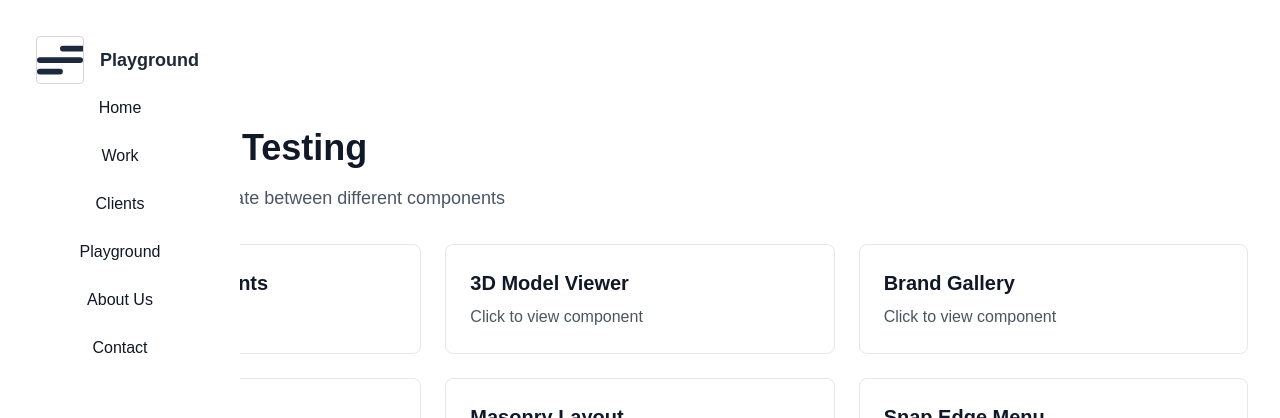
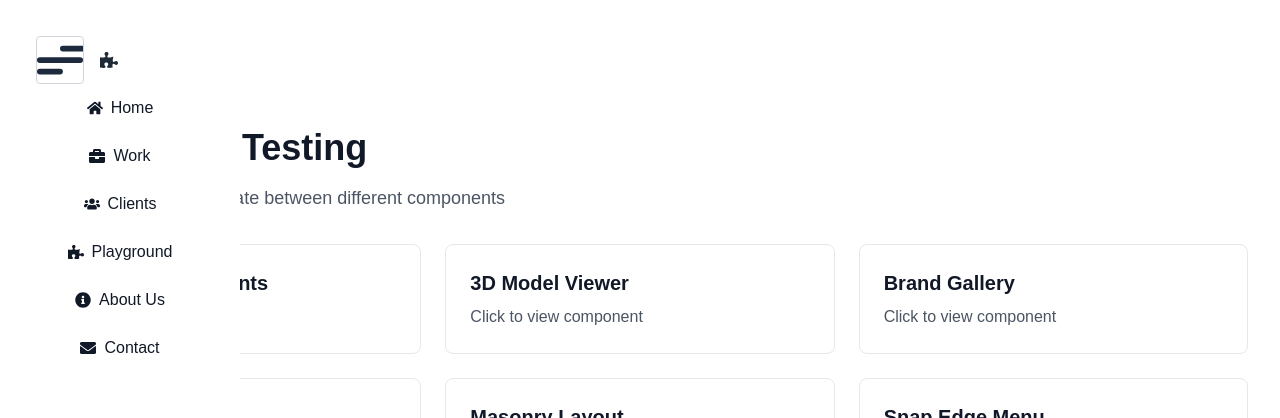
Before and after one commit to nkmnhan/e-portfolio, a Next.js app in the folder webs/portfolio-nextjs/: page /playground in a window 1280 px wide. Shown: the top 418 px of the page. Built offline with nearby package versions, Linux system fonts and the light colour scheme; no server answers.

Commit message:
feat: Refactor NavBar component; introduce NavButton for improved navigation and add icon handling for routes

```diff
--- a/webs/portfolio-nextjs/app/components/nav-bar/index.tsx
+++ b/webs/portfolio-nextjs/app/components/nav-bar/index.tsx
@@ -10,8 +10,7 @@ import {
   SidebarItems,
 } from "flowbite-react";
 import Image from "next/image";
-import { useState, useEffect } from "react";
-import HamburgerBtn from "../hamburger-btn";
+import { useState } from "react";
 import {
   FaFacebook,
   FaInstagram,
@@ -22,9 +21,10 @@ import {
   FaAddressCard,
 } from "react-icons/fa";
 import { clsxMerge } from "@/app/components/themes/utils";
-import { textWhite, textPrimary } from "@/app/components/themes/default-text";
 import { bgPrimary } from "@/app/components/themes/default-bg";
 import { NAV_ITEMS } from "./sites";
+import NavButton from "./nav-button";
+import { NavIcon } from "./sites";
 
 const SOCIAL_LINKS = [
   { icon: FaFacebook, url: "https://facebook.com" },
@@ -32,12 +32,6 @@ const SOCIAL_LINKS = [
   { icon: FaYoutube, url: "https://youtube.com" },
   { icon: FaEnvelope, url: "mailto:your@email.com" },
 ];
-
-const navBtnContainer =
-  "fixed z-50 transition-all duration-200 flex items-center gap-4 p-3 rounded";
-
-const navBtnOpen = "top-6 left-1/2 translate-x-2 sm:left-60";
-const navBtnClosed = "top-6 left-6";
 
 const socialIconClass = clsxMerge(
   "flex items-center justify-center text-xl text-gray-600 hover:text-blue-500 transition h-12 w-12"
@@ -59,68 +53,24 @@ const emptyFunc = () => {
   return <></>;
 };
 
+const navBtnOpen = "top-6 left-1/2 translate-x-2 sm:left-60";
+const navBtnClosed = "top-6 left-6";
+
 export function NavBar() {
   const [isOpen, setIsOpen] = useState(false);
-  const [currentPath, setCurrentPath] = useState<string | undefined>(undefined);
-
-  useEffect(() => {
-    const path = window.location.pathname;
-    setCurrentPath(path);
-  }, []);
-
-  // Add a function to get dynamic className
-  function getLabelClass(path: string | undefined): string {
-    switch (path) {
-      case "/":
-      case "/clients":
-        return clsxMerge("text-lg font-bold", textWhite);
-      case "/contact":
-        return isOpen
-          ? clsxMerge("text-lg font-bold", textWhite)
-          : clsxMerge("text-lg font-bold", textPrimary);
-      default:
-        return isOpen
-          ? clsxMerge("text-lg font-bold", textWhite)
-          : clsxMerge("text-lg font-bold", textPrimary, "dark:text-white");
-    }
-  }
-
-  function getNavLabel(path: string | undefined): string {
-    if (isOpen) {
-      return "Close";
-    }
-
-    const currentLink = NAV_ITEMS.find((link) => link.href === path);
-    if (currentLink) {
-      return currentLink.label;
-    }
-
-    return "";
-  }
 
   return (
     <>
-      {/* Animated Hamburger Button */}
-      <div
+      {/* Nav Button */}
+      <NavButton
         className={clsxMerge(
-          navBtnContainer,
           isOpen ? navBtnOpen : navBtnClosed,
           isOpen && "bg-[#0000000a]"
         )}
-        style={{ position: "fixed" }}
-      >
-        <HamburgerBtn
-          id="nav-btn"
         active={isOpen}
-          mode="light"
         onClick={() => setIsOpen(!isOpen)}
       />
-        <h5 className={getLabelClass(currentPath)}>
-          {getNavLabel(currentPath)}
-        </h5>
-      </div>
       {/* Sidebar Drawer */}
-      {currentPath && (
       <Drawer
         id="drawer"
         open={isOpen}
@@ -140,12 +90,11 @@ export function NavBar() {
                 <SidebarItems>
                   <SidebarItemGroup>
                     {NAV_ITEMS.map((link) => (
-                        <SidebarItem
-                          id={link.id}
-                          key={link.id}
-                          href={link.href}
-                        >
+                      <SidebarItem id={link.id} key={link.id} href={link.href}>
+                        <span className="flex flex-row items-center gap-2">
+                          <NavIcon className="w-4 h-4" path={link.href} />
                           {link.label}
+                        </span>
                       </SidebarItem>
                     ))}
                   </SidebarItemGroup>
@@ -205,7 +154,6 @@ export function NavBar() {
           </Sidebar>
         </DrawerItems>
       </Drawer>
-      )}
     </>
   );
 }
--- /dev/null
+++ b/webs/portfolio-nextjs/app/components/nav-bar/nav-button.tsx
@@ -0,0 +1,42 @@
+"use client";
+
+import { useEffect, useState } from "react";
+import HamburgerBtn from "../hamburger-btn";
+import { clsxMerge } from "../themes/utils";
+import { getIconClass, NavIcon } from "./sites";
+
+export default function NavButton({
+  className,
+  active,
+  onClick,
+}: {
+  className?: string;
+  active: boolean;
+  onClick: () => void;
+}) {
+  const [currentPath, setCurrentPath] = useState<string>("/");
+  const [iconClass, setIconClass] = useState<string>("");
+
+  useEffect(() => {
+    setCurrentPath(window.location.pathname);
+    setIconClass(getIconClass(active, currentPath));
+  }, [active, currentPath]);
+
+  return (
+    <div
+      className={clsxMerge(
+        "fixed z-50 transition-all duration-200 flex items-center gap-4 p-3 rounded",
+        className
+      )}
+      style={{ position: "fixed" }}
+    >
+      <HamburgerBtn
+        id="nav-btn"
+        active={active}
+        mode="light"
+        onClick={onClick}
+      />
+      <NavIcon className={iconClass} path={currentPath} />
+    </div>
+  );
+}
--- a/webs/portfolio-nextjs/app/components/nav-bar/sites.tsx
+++ b/webs/portfolio-nextjs/app/components/nav-bar/sites.tsx
@@ -1,3 +1,14 @@
+import {
+  FaHome,
+  FaBriefcase,
+  FaUsers,
+  FaPuzzlePiece,
+  FaInfoCircle,
+  FaEnvelope,
+} from "react-icons/fa";
+import { textWhite, textPrimary } from "../themes/default-text";
+import { clsxMerge } from "../themes/utils";
+
 export interface Site {
   id: string;
   type: "nav" | "playground";
@@ -97,3 +108,47 @@ export const NAV_ITEMS: Site[] = [
     navLabel: "Contact",
   },
 ];
+
+export const getIconClass = (isOpen: boolean, path: string | undefined): string => {
+  switch (path) {
+    case "/":
+    case "/clients":
+    case "/playground/galaxy":
+      return clsxMerge("text-lg font-bold", textWhite);
+    case "/contact":
+      return isOpen
+        ? clsxMerge("text-lg font-bold", textWhite)
+        : clsxMerge("text-lg font-bold", textPrimary);
+    default:
+      return isOpen
+        ? clsxMerge("text-lg font-bold", textWhite)
+        : clsxMerge("text-lg font-bold", textPrimary, "dark:text-white");
+  }
+};
+
+export function NavIcon({
+  className,
+  path,
+}: {
+  className: string;
+  path: string;
+}): React.ReactNode {
+  switch (path) {
+    case "/":
+      return <FaHome className={className} />;
+    case "/work":
+      return <FaBriefcase className={className} />;
+    case "/clients":
+      return <FaUsers className={className} />;
+    case "/playground":
+      return <FaPuzzlePiece className={className} />;
+    case "/about":
+      return <FaInfoCircle className={className} />;
+    case "/contact":
+      return <FaEnvelope className={className} />;
+    default:
+      return path && path.startsWith("/playground") ? (
+        <FaPuzzlePiece className={className} />
+      ) : null;
+  }
+}
```
Lines whose indentation alone changed are shown as unchanged.
